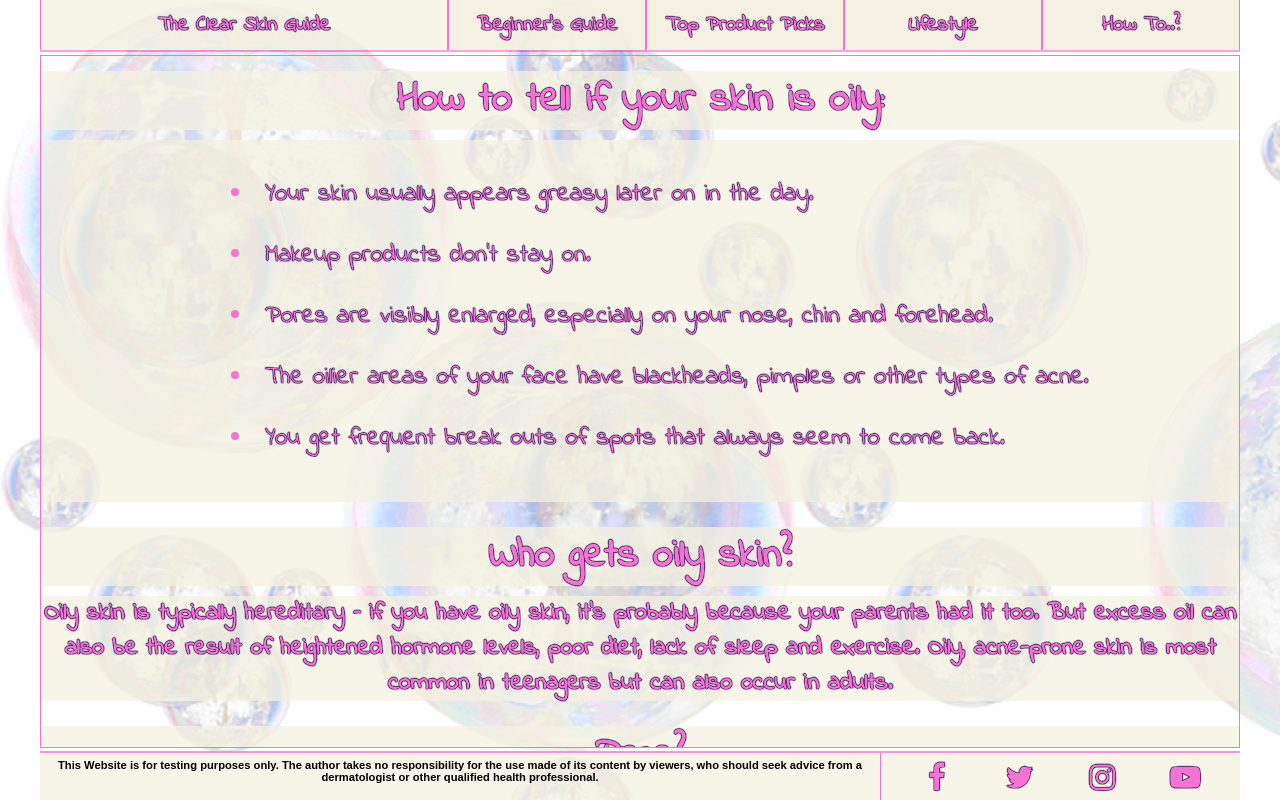
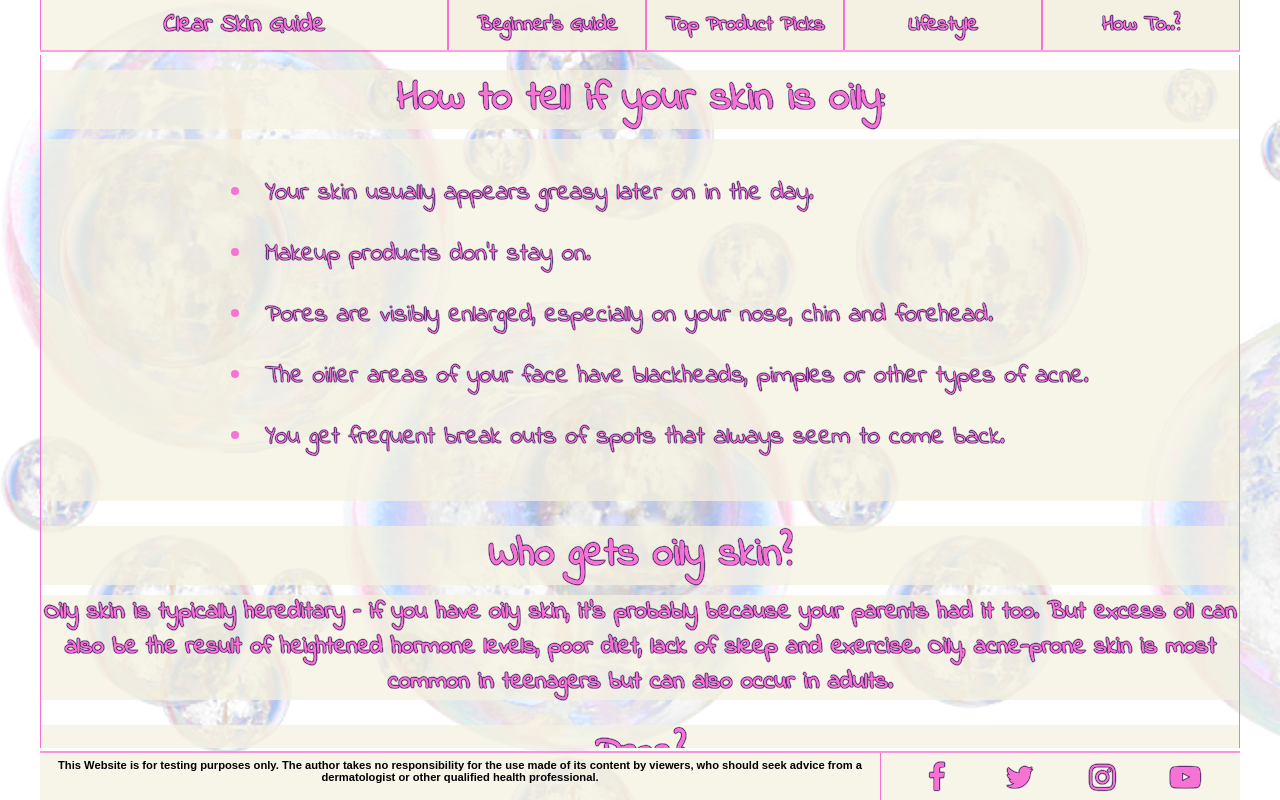
Before and after one commit to Code-Institute-Submissions/Frontend-Milestone-Project-2, a plain HTML site: page beginGuide.html in a window 1280 px wide. Drawn offline with Linux system fonts and the light colour scheme.

Commit message:
testing touch

```diff
--- a/beginGuide.html
+++ b/beginGuide.html
@@ -17,7 +17,7 @@
   <header>
 <div class="nWrap">
   <div class="wName">
-  <a href="index.html">The Clear Skin Guide</a>
+  <a href="index.html">Clear Skin Guide</a>
   </div>
 </div>
 <div class="otherLinks">
@@ -88,6 +88,7 @@
 </body>
 	<script type='text/javascript'>
   document.addEventListener("touchstart", function() {}, true);
+  document.addEventListener("touchend", function() {}, true);
   window.onload = function()  {document.getElementById("bodyWide").style.visibility = "hidden"}
 
   </script>
--- a/style.css
+++ b/style.css
@@ -54,10 +54,10 @@ h3 {
 }
 
 .wName{
-box-sizing: border-box;
+
 border-left: .1px solid;
 border-right: .1px solid;
-font-size: 1.4em;
+font-size: 1.2em;
 display:inline-flex;
 height:100%;
 width:100%;
@@ -79,7 +79,8 @@ width: 100%
 display:inline-flex;
 height:90%;
 width:100%;
-border-bottom: 2px solid rgba(255, 0, 191, 0.384)
+border-bottom: 2px solid rgba(255, 0, 191, 0.384);
+
 
 }
 
@@ -148,7 +149,8 @@ padding:0;list-style-type:none
 .mainBody {
   width:100%;
   color:rgb(247, 115, 211);
-  border: 1px solid;
+  border-left: 1px  solid;
+  border-right: 1px  solid;
   display:block;
   position:fixed;
   top:96px;
@@ -509,7 +511,7 @@ justify-content: center;
   .mainBody p{font-size: 1.9em}
   .otherLinks{font-size: 1em;}
   .nWrap {width:34%;border-bottom: 2px solid rgba(255, 0, 191, 0.384)}
-  .wName{font-size: 1em;border-bottom: 0px solid rgba(255, 0, 191, 0.384)}
+  .wName{border-bottom: 0px solid rgba(255, 0, 191, 0.384)}
   .otherLinks{width:66%;height:100%;}
   .disclaimer{z-index:-1;visibility:hidden}
   .socLogo {visibility:hidden}
```
Also changed, not shown: howTo.html (+1 -1 lines), index.html (+1 -1 lines), lifestyle.html (+1 -1 lines), topProd.html (+1 -1 lines).
